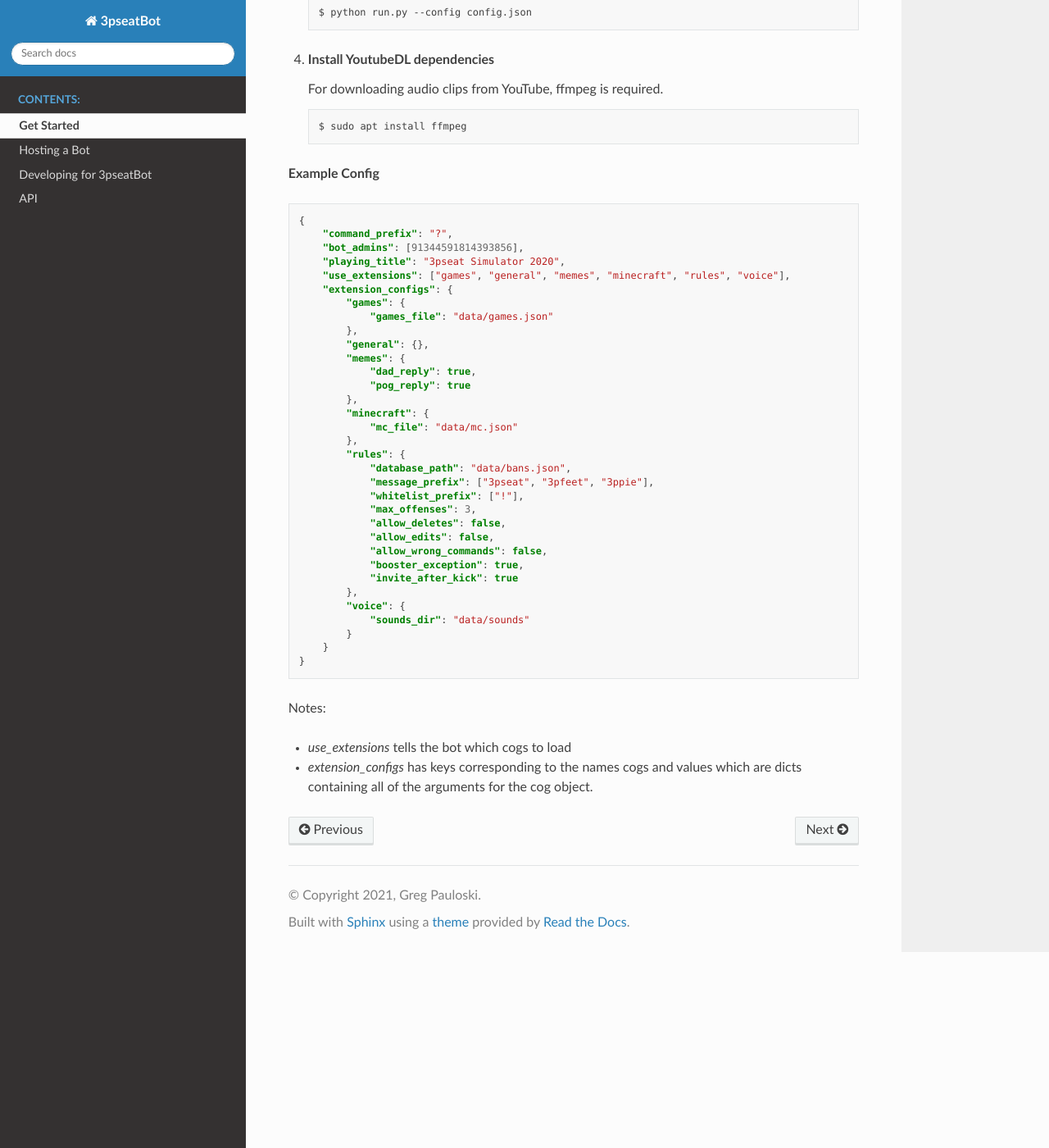
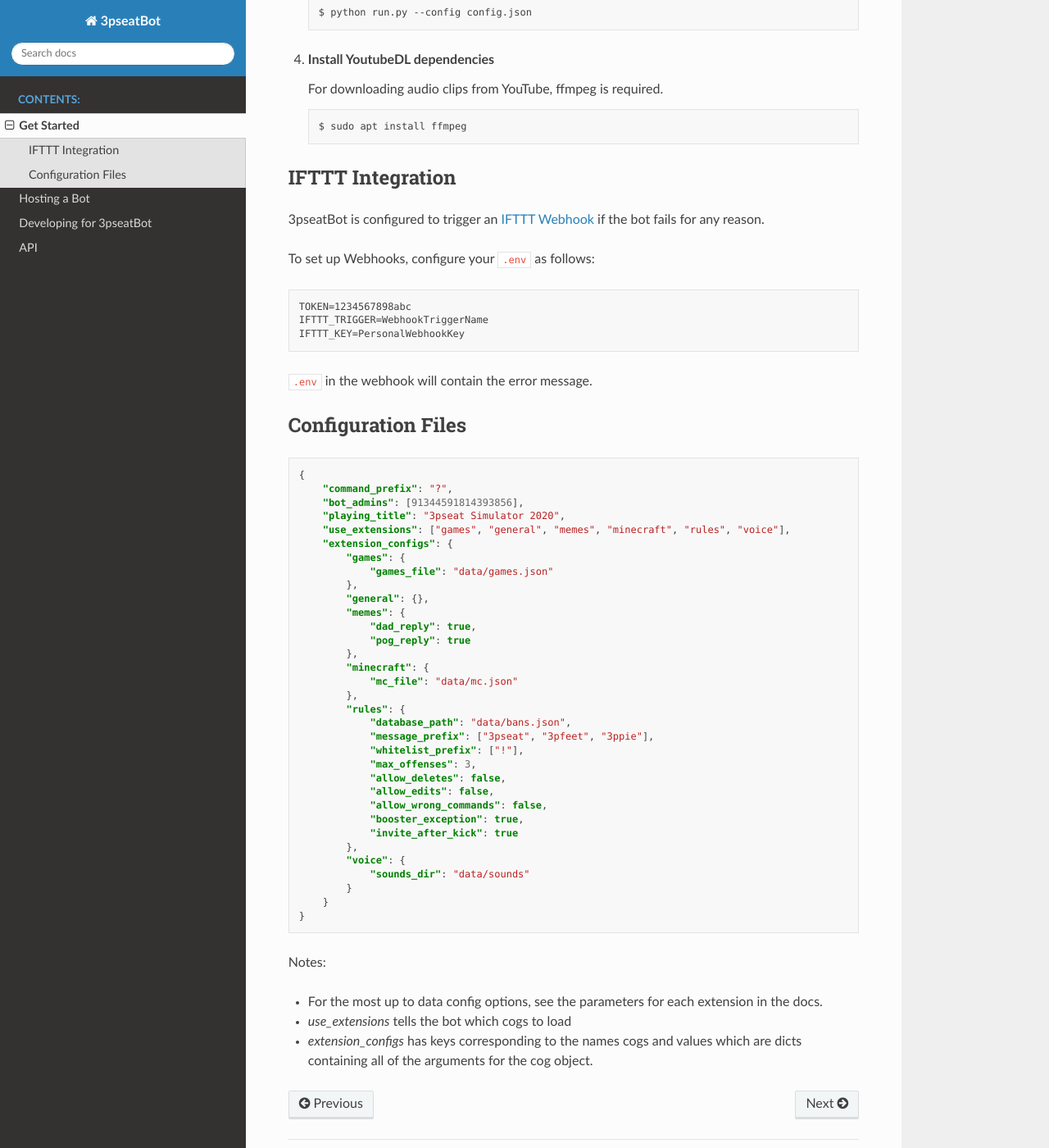
Before and after one commit to gpauloski/3pseatBot, a Sphinx documentation site: the page built from docs/getstarted.rst, in a window 1280 px wide and 1400 px high, scrolled down 573 px. Shown: the whole window at 82% size. Built offline with Sphinx 7.4.7 and the Read the Docs theme 2.0.0, drawn with Linux system fonts in a browser that asks for light colours.

Commit message:
IFTTT notification on error

```diff
--- a/docs/getstarted.rst
+++ b/docs/getstarted.rst
@@ -36,7 +36,24 @@ Get Started
       $ sudo apt install ffmpeg
 
 
-**Example Config**
+IFTTT Integration
+-----------------
+
+3pseatBot is configured to trigger an `IFTTT Webhook <https://ifttt.com/maker_webhooks/>`_ if the bot fails for any reason.
+
+To set up Webhooks, configure your :code:`.env` as follows:
+
+.. code-block:: text
+
+   TOKEN=1234567898abc
+   IFTTT_TRIGGER=WebhookTriggerName
+   IFTTT_KEY=PersonalWebhookKey
+
+:code:`.env` in the webhook will contain the error message.
+
+
+Configuration Files
+-------------------
 
 .. code-block:: JSON
 
@@ -76,5 +93,6 @@ Get Started
 
 Notes:
 
+* For the most up to data config options, see the parameters for each extension in the docs.
 * `use_extensions` tells the bot which cogs to load
 * `extension_configs` has keys corresponding to the names cogs and values which are dicts containing all of the arguments for the cog object.
--- a/docs/source/threepseat.utils.rst
+++ b/docs/source/threepseat.utils.rst
@@ -9,8 +9,6 @@ threepseat.utils
 
 .. autofunction:: threepseat.utils.is_url
 
-.. autofunction:: threepseat.utils.log
-
 .. autofunction:: threepseat.utils.keys_to_int
 
 threepseat.utils.GuildDatabase
```
Also changed, not shown: README.md (+2 -1 lines), run.py (+14 -2 lines).
